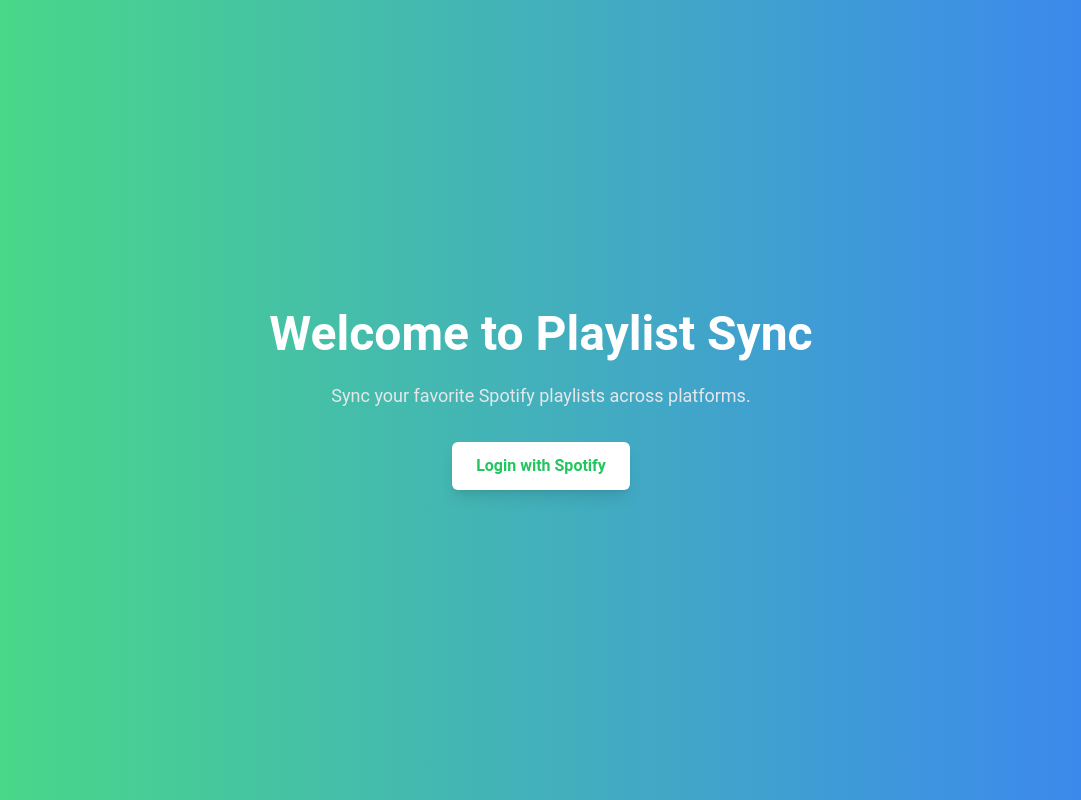
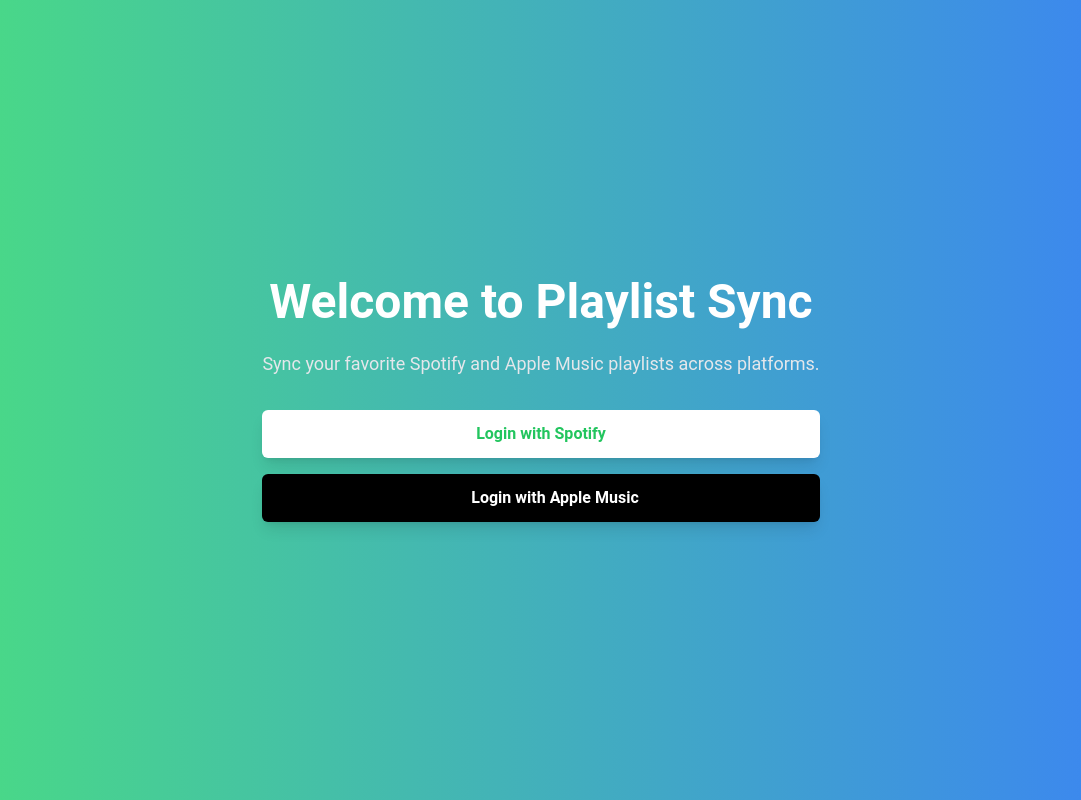
Before and after one commit to Tharindu-h/playlist-sync, a React (Create React App) app in the folder playlist-sync-frontend/: page / in a window 1280 px wide. Shown: the whole page, without its empty margins (99-1180 px from the left). Built offline with nearby package versions, Linux system fonts and the light colour scheme; no server answers.

Commit message:
Configure MusicKit on frontend

```diff
--- a/playlist-sync-frontend/public/index.html
+++ b/playlist-sync-frontend/public/index.html
@@ -2,42 +2,33 @@
 <html lang="en">
   <head>
     <meta charset="utf-8" />
-    <link rel="icon" href="%PUBLIC_URL%/favicon.ico" />
     <meta name="viewport" content="width=device-width, initial-scale=1" />
-    <meta name="theme-color" content="#000000" />
-    <meta
-      name="description"
-      content="Web site created using create-react-app"
-    />
-    <link rel="apple-touch-icon" href="%PUBLIC_URL%/logo192.png" />
-    <!--
-      manifest.json provides metadata used when your web app is installed on a
-      user's mobile device or desktop. See https://developers.google.com/web/fundamentals/web-app-manifest/
-    -->
-    <link rel="manifest" href="%PUBLIC_URL%/manifest.json" />
-    <!--
-      Notice the use of %PUBLIC_URL% in the tags above.
-      It will be replaced with the URL of the `public` folder during the build.
-      Only files inside the `public` folder can be referenced from the HTML.
+    <title>Playlist Sync</title>
 
-      Unlike "/favicon.ico" or "favicon.ico", "%PUBLIC_URL%/favicon.ico" will
-      work correctly both with client-side routing and a non-root public URL.
-      Learn how to configure a non-root public URL by running `npm run build`.
-    -->
-    <title>React App</title>
+    <!-- Apple MusicKit Script -->
+    <script src="https://js-cdn.music.apple.com/musickit/v1/musickit.js"></script>
+    <script>
+      document.addEventListener('DOMContentLoaded', () => {
+        fetch('http://localhost:8080/api/applemusic/token')
+          .then(response => response.text())
+          .then(developerToken => {
+            MusicKit.configure({
+              developerToken: developerToken,
+              app: {
+                name: 'Playlist Sync',
+                build: '1.0.0',
+              },
+            });
+            console.log('MusicKit configured successfully.');
+          })
+          .catch(error => {
+            console.error('Failed to configure MusicKit:', error);
+          });
+      });
+    </script>
   </head>
   <body>
     <noscript>You need to enable JavaScript to run this app.</noscript>
     <div id="root"></div>
-    <!--
-      This HTML file is a template.
-      If you open it directly in the browser, you will see an empty page.
-
-      You can add webfonts, meta tags, or analytics to this file.
-      The build step will place the bundled scripts into the <body> tag.
-
-      To begin the development, run `npm start` or `yarn start`.
-      To create a production bundle, use `npm run build` or `yarn build`.
-    -->
   </body>
 </html>
--- a/playlist-sync-frontend/src/components/HomePage.js
+++ b/playlist-sync-frontend/src/components/HomePage.js
@@ -1,8 +1,12 @@
 import React from "react";
 
 function HomePage() {
-    const handleLogin = () => {
+    const handleSpotifyLogin = () => {
         window.location.href = "http://localhost:8080/login";
+    };
+
+    const handleAppleMusicLogin = () => {
+        window.location.href = "/applemusic";
     };
 
     return (
@@ -12,14 +16,30 @@
                     Welcome to Playlist Sync
                 </h1>
                 <p className="text-lg text-gray-200 mb-8">
-                    Sync your favorite Spotify playlists across platforms.
+                    Sync your favorite Spotify and Apple Music playlists across platforms.
                 </p>
-                <button
-                    onClick={handleLogin}
-                    className="bg-white text-green-500 font-semibold py-3 px-6 rounded-md shadow-lg hover:bg-green-500 hover:text-white transition duration-300"
-                >
-                    Login with Spotify
-                </button>
+                <div className="flex flex-col space-y-4">
+                    <button
+                        onClick={handleSpotifyLogin}
+                        className="bg-white text-green-500 font-semibold py-3 px-6 rounded-md shadow-lg hover:bg-green-500 hover:text-white transition duration-300"
+                    >
+                        Login with Spotify
+                    </button>
+
+                    <button
+                        onClick={handleAppleMusicLogin}
+                        className="bg-black text-white font-semibold py-3 px-6 rounded-md shadow-lg hover:bg-gray-900 transition duration-300 flex items-center justify-center space-x-2"
+                    >
+                        <svg
+                            xmlns="http://www.w3.org/2000/svg"
+                            fill="currentColor"
+                            className="w-5 h-5"
+                            viewBox="0 0 16 16"
+                        >
+                        </svg>
+                        <span>Login with Apple Music</span>
+                    </button>
+                </div>
             </div>
         </div>
     );
```
